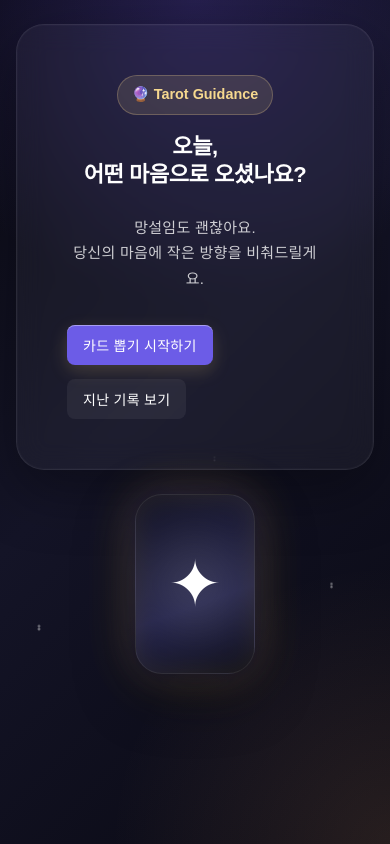
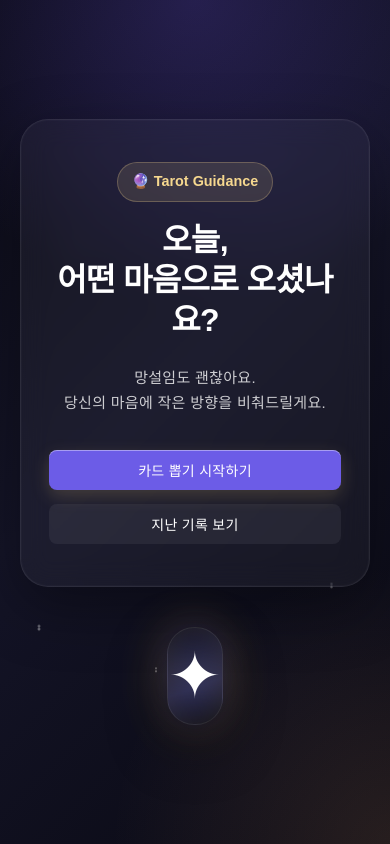
Before and after one commit to freemonce/tarot-project, a React (Vite) app: page / in a window 390 px wide. Built offline with nearby package versions, Linux system fonts and the light colour scheme.

Commit message:
home페이지, card페이지 - 모바일버전 ui버전 강화

```diff
--- a/index.html
+++ b/index.html
@@ -3,6 +3,7 @@
   <head>
     <meta charset="UTF-8" />
     <link rel="icon" type="image/svg+xml" href="/favicon.svg" />
+    <meta name="viewport" content="width=device-width, initial-scale=1.0" />
     <meta
       name="description"
       content="오늘의 타로 결과를 기록하고 분석해보세요."
--- a/src/pages/Card.tsx
+++ b/src/pages/Card.tsx
@@ -121,7 +121,10 @@ export default function Card() {
     setSelectedCardId(card.id);
 
     const centerX = window.innerWidth / 2;
-    const centerY = window.innerHeight / 2;
+    const centerY =
+      window.innerWidth <= 768
+        ? window.innerHeight * 0.42
+        : window.innerHeight / 2;
 
     const cardCenterX = rect.left + rect.width / 2;
     const cardCenterY = rect.top + rect.height / 2;
@@ -129,8 +132,10 @@ export default function Card() {
     const deltaX = centerX - cardCenterX;
     const deltaY = centerY - cardCenterY;
 
+    const scaleValue = window.innerWidth <= 768 ? 1.15 : 1.35;
+
     setFlipStyle({
-      transform: `translate(${deltaX}px, ${deltaY}px) scale(1.35)`,
+      transform: `translate(${deltaX}px, ${deltaY}px) scale(${scaleValue})`,
       zIndex: 100,
     });
 
--- a/src/styles/pages/Card.css
+++ b/src/styles/pages/Card.css
@@ -30,11 +30,36 @@
 
 @media (max-width: 768px) {
   .card-toolbar {
-    top: 14px;
-    right: 14px;
+    position: static;
+
+    width: 100%;
+
+    display: grid;
+    grid-template-columns: repeat(3, 1fr);
+
     gap: 8px;
-    flex-wrap: wrap;
-    justify-content: flex-end;
+    margin-bottom: 24px;
+  }
+
+  .card-toolbar button {
+    width: 100%;
+  }
+
+  .card-page {
+    padding: 24px 16px 60px;
+  }
+
+  .card-grid {
+    grid-template-columns: repeat(3, 1fr);
+    gap: 10px;
+  }
+
+  .tarot-card {
+    max-width: 100%;
+  }
+
+  .tarot-card:hover .card-inner {
+    transform: none;
   }
 }
 
@@ -43,8 +68,8 @@
   width: 100%;
 
   display: grid;
-  grid-template-columns: repeat(auto-fill, minmax(95px, 1fr));
-  gap: 16px;
+  grid-template-columns: repeat(3, 1fr);
+  gap: 14px;
 
   justify-items: center;
 }
@@ -53,7 +78,6 @@
 .tarot-card {
   width: 100%;
   max-width: 120px;
-  height: 180px;
 
   aspect-ratio: 2 / 3;
   perspective: 1000px;
--- a/src/styles/pages/Home.css
+++ b/src/styles/pages/Home.css
@@ -62,13 +62,18 @@
 /* ---------------- */
 
 .home-container {
+  min-height: 100svh;
+
   display: flex;
   flex-direction: column;
-  gap: 24px;
-  padding: 24px 16px;
+  justify-content: center;
+  align-items: center;
+
+  gap: 40px;
+
+  padding: 32px 20px 80px;
+
   text-align: center;
-  padding-bottom: 120px;
-  align-items: center;
 }
 
 /* ---------------- */
@@ -76,7 +81,7 @@
 /* ---------------- */
 
 .hero-card {
-  padding: 50px;
+  padding: 42px 28px;
   border: 1px solid rgba(255, 255, 255, 0.08);
   background: rgba(255, 255, 255, 0.04);
   backdrop-filter: blur(14px);
@@ -84,6 +89,21 @@
   box-shadow:
     0 20px 60px rgba(0, 0, 0, 0.35),
     inset 0 0 0 1px rgba(255, 255, 255, 0.02);
+  width: 100%;
+  max-width: 420px;
+  animation: fadeUp 0.8s ease;
+}
+
+@keyframes fadeUp {
+  from {
+    opacity: 0;
+    transform: translateY(24px);
+  }
+
+  to {
+    opacity: 1;
+    transform: translateY(0);
+  }
 }
 
 .hero-badge {
@@ -99,8 +119,8 @@
 }
 
 .hero-title {
-  font-size: 22px;
-  line-height: 1.3;
+  font-size: clamp(2rem, 7vw, 3rem);
+  line-height: 1.25;
   font-weight: 700;
   margin-bottom: 25px;
   letter-spacing: -0.02em;
@@ -122,6 +142,12 @@
   display: flex;
   flex-wrap: wrap;
   gap: 14px;
+  width: 100%;
+  flex-direction: column;
+}
+
+.hero-buttons button {
+  width: 100%;
 }
 
 .btn-primary,
@@ -132,6 +158,11 @@
   font-size: 0.98rem;
   font-weight: 700;
   transition: all 0.25s ease;
+}
+
+.btn-primary:active,
+.btn-secondary:active {
+  transform: scale(0.98);
 }
 
 .btn-primary {
@@ -168,8 +199,9 @@
 
 .tarot-card {
   position: relative;
-  width: 280px;
-  height: 450px;
+  width: min(72vw, 320px);
+  height: auto;
+  aspect-ratio: 2 / 3;
   border-radius: 27px;
   background: linear-gradient(160deg, #151528, #23234a 60%, #10101d);
   border: 1px solid rgba(255, 255, 255, 0.08);
@@ -285,3 +317,9 @@
     padding: 40px 32px;
   }
 }
+
+@media (max-width: 767px) {
+  .home-container {
+    padding: 24px 20px;
+  }
+}
```
